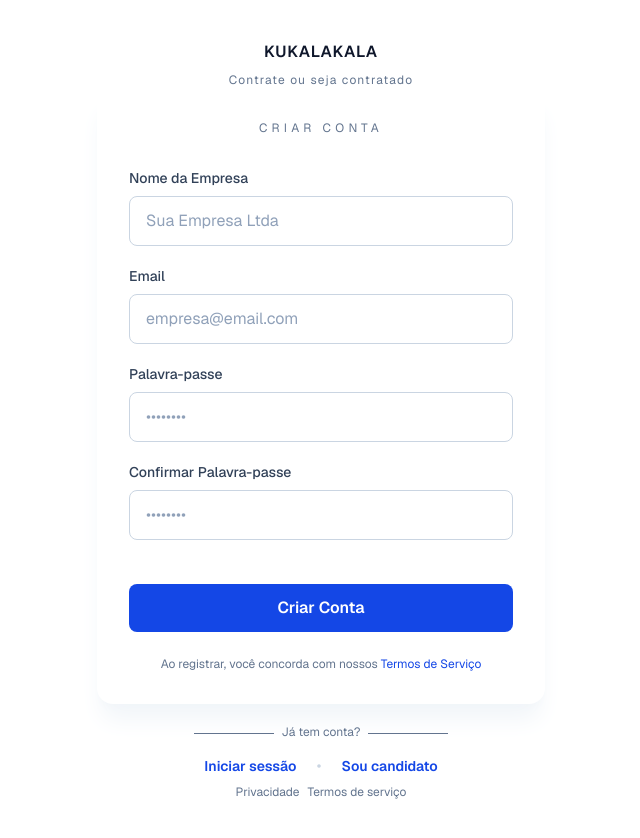
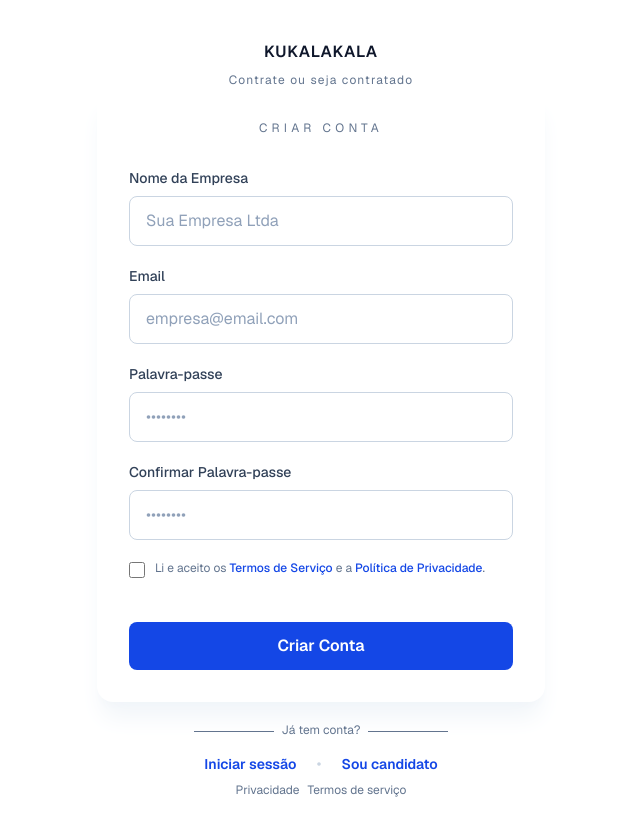
Before and after one commit to samulolo/kukalakala-app, a Next.js app: page /auth/register in a window 1280 px wide. Shown: the whole page, without its empty margins (319-959 px from the left). Built offline with nearby package versions, Linux system fonts and the light colour scheme; no server answers.

Commit message:
Add mandatory terms/privacy acceptance checkbox to candidate login and company registration

```diff
--- a/components/CompanyRegisterForm.tsx
+++ b/components/CompanyRegisterForm.tsx
@@ -17,11 +17,14 @@ export default function CompanyRegisterForm() {
         confirmPassword: ""
     })
 
+    const [acceptedTerms, setAcceptedTerms] = useState(false)
+
     const [errors, setErrors] = useState({
         companyName: "",
         email: "",
         password: "",
-        confirmPassword: ""
+        confirmPassword: "",
+        acceptedTerms: ""
     })
 
     const [submitting, setSubmitting] = useState(false)
@@ -29,7 +32,7 @@ export default function CompanyRegisterForm() {
     const [awaitingConfirmation, setAwaitingConfirmation] = useState(false)
 
     const validateForm = () => {
-        const newErrors = { companyName: "", email: "", password: "", confirmPassword: "" }
+        const newErrors = { companyName: "", email: "", password: "", confirmPassword: "", acceptedTerms: "" }
 
         if (!formData.companyName.trim()) {
             newErrors.companyName = "Nome da empresa é obrigatório"
@@ -42,6 +45,9 @@ export default function CompanyRegisterForm() {
         }
         if (formData.password !== formData.confirmPassword) {
             newErrors.confirmPassword = "As senhas não coincidem"
+        }
+        if (!acceptedTerms) {
+            newErrors.acceptedTerms = "Precisas de aceitar os Termos de Serviço e a Política de Privacidade"
         }
 
         setErrors(newErrors)
@@ -176,6 +182,32 @@ export default function CompanyRegisterForm() {
                         {errors.confirmPassword && <p className="text-red-500 text-xs mt-1">{errors.confirmPassword}</p>}
                     </div>
 
+                    <div>
+                        <label className="flex items-start gap-2.5 text-xs text-slate-500 cursor-pointer">
+                            <input
+                                type="checkbox"
+                                checked={acceptedTerms}
+                                onChange={(e) => {
+                                    setAcceptedTerms(e.target.checked)
+                                    if (e.target.checked) setErrors((previous) => ({ ...previous, acceptedTerms: "" }))
+                                }}
+                                className="mt-0.5 w-4 h-4 rounded border-slate-300 text-blue-700 focus:ring-blue-500 accent-blue-700"
+                            />
+                            <span>
+                                Li e aceito os{" "}
+                                <Link href="/termos" className="text-blue-700 hover:text-blue-800 font-medium">
+                                    Termos de Serviço
+                                </Link>{" "}
+                                e a{" "}
+                                <Link href="/privacidade" className="text-blue-700 hover:text-blue-800 font-medium">
+                                    Política de Privacidade
+                                </Link>
+                                .
+                            </span>
+                        </label>
+                        {errors.acceptedTerms && <p className="text-red-500 text-xs mt-1">{errors.acceptedTerms}</p>}
+                    </div>
+
                     {submitError && <p className="text-red-500 text-sm">{submitError}</p>}
 
                     <button
@@ -186,10 +218,6 @@ export default function CompanyRegisterForm() {
                         {submitting ? "A criar conta..." : "Criar Conta"}
                     </button>
                 </form>
-
-                <p className="mt-6 text-center text-xs text-slate-500">
-                    Ao registrar, você concorda com nossos <Link href="#" className="text-blue-700 hover:text-blue-800">Termos de Serviço</Link>
-                </p>
             </div>
 
             <div className="flex flex-col items-center gap-2 mt-5">
--- a/components/auth/CandidateAuth.tsx
+++ b/components/auth/CandidateAuth.tsx
@@ -1,6 +1,7 @@
 'use client'
 
 import { useState } from "react"
+import Link from "next/link"
 import GoogleButton from "@/components/ui/GoogleButton"
 import LinkedinButton from "@/components/ui/LinkedinButton"
 import { providers } from "@/hooks/useAuth"
@@ -13,8 +14,13 @@ export default function CandidateAuth({onClick} : Props) {
 
     const [loadingProvider, setLoadingProvider] = useState<'google' | 'linkedin' | null>(null)
     const [authError, setAuthError] = useState<string | null>(null)
+    const [acceptedTerms, setAcceptedTerms] = useState(false)
 
     const handleLogin = async function(provider : 'google' | 'linkedin'){
+        if (!acceptedTerms) {
+            setAuthError("Precisas de aceitar os Termos de Serviço e a Política de Privacidade para continuar.")
+            return
+        }
         setAuthError(null)
         setLoadingProvider(provider)
         try {
@@ -49,14 +55,37 @@ export default function CandidateAuth({onClick} : Props) {
                     </div>
                 )}
 
+                <label className="mb-4 flex items-start gap-2.5 text-xs text-slate-500 cursor-pointer">
+                    <input
+                        type="checkbox"
+                        checked={acceptedTerms}
+                        onChange={(e) => {
+                            setAcceptedTerms(e.target.checked)
+                            if (e.target.checked) setAuthError(null)
+                        }}
+                        className="mt-0.5 w-4 h-4 rounded border-slate-300 text-blue-700 focus:ring-blue-500 accent-blue-700"
+                    />
+                    <span>
+                        Li e aceito os{" "}
+                        <Link href="/termos" className="text-blue-700 hover:text-blue-800 font-medium">
+                            Termos de Serviço
+                        </Link>{" "}
+                        e a{" "}
+                        <Link href="/privacidade" className="text-blue-700 hover:text-blue-800 font-medium">
+                            Política de Privacidade
+                        </Link>
+                        .
+                    </span>
+                </label>
+
                 <div className="space-y-3">
                     <GoogleButton
-                    disabled={loadingProvider !== null}
+                    disabled={loadingProvider !== null || !acceptedTerms}
                     loading={loadingProvider === 'google'}
                     onClick={ async () => await handleLogin('google')}
                      className="w-full bg-white hover:bg-slate-50 border border-slate-300 text-slate-700" />
                     <LinkedinButton
-                    disabled={loadingProvider !== null}
+                    disabled={loadingProvider !== null || !acceptedTerms}
                     loading={loadingProvider === 'linkedin'}
                     onClick={ async () => await handleLogin('linkedin')}
                      className="w-full bg-white hover:bg-slate-50 border border-slate-300 text-slate-700" />
```
